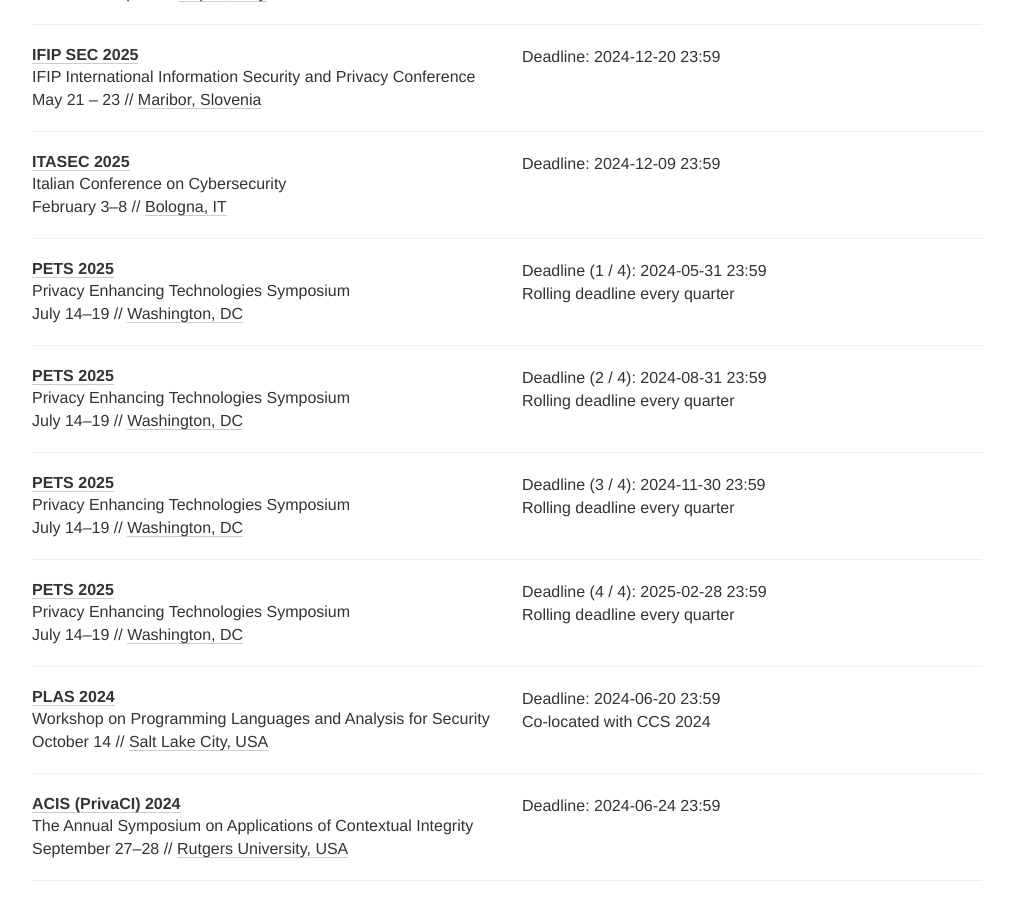
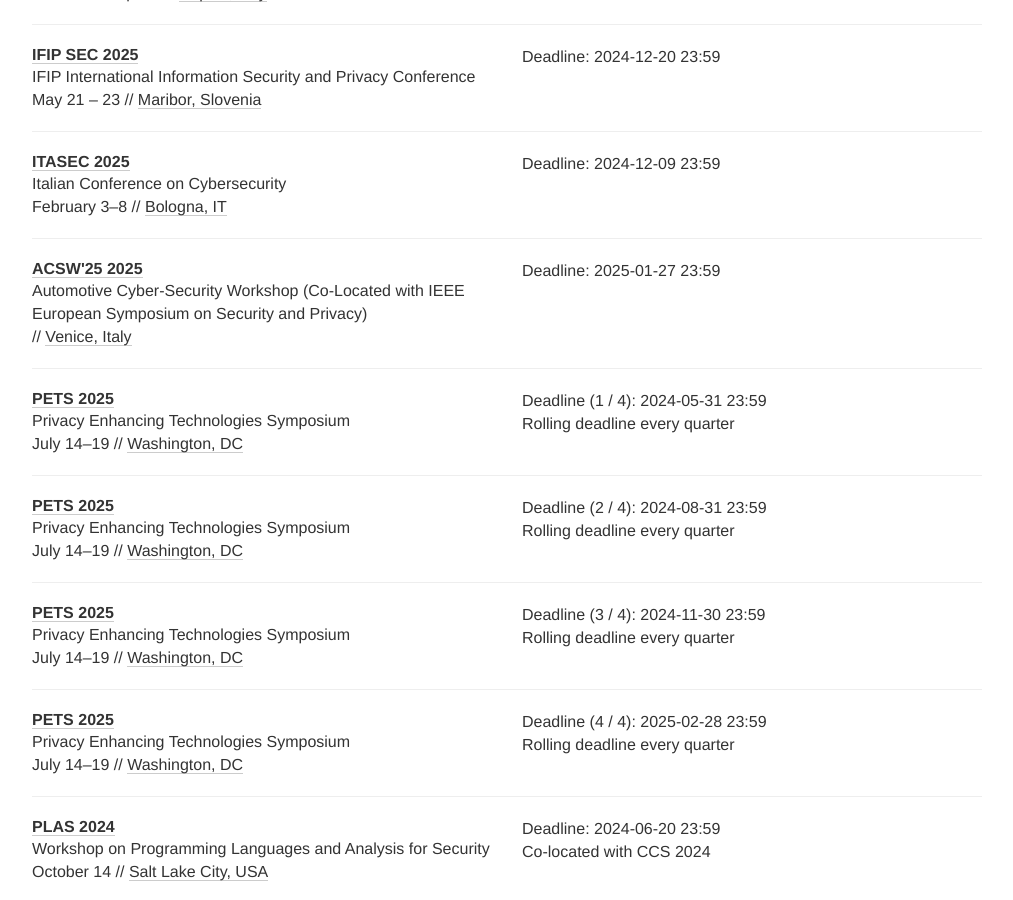
Before and after one commit to sec-deadlines/sec-deadlines.github.io, a Jekyll site: the page built from index.html, in a window 1280 px wide and 900 px high, scrolled down 4120 px. Shown: the whole window, without its empty margins (133-1146 px from the left). Built offline with Jekyll 4.4.1, drawn with Linux system fonts in a browser that asks for light colours; nearby versions of some CDN libraries; comment, search, counter and statistics services are not loaded.

Commit message:
Added ACSW'25

```diff
--- a/_data/conferences.yml
+++ b/_data/conferences.yml
@@ -246,6 +246,15 @@
   date: February 3-8
   place: Bologna, IT
   tags: [SEC, CONF]
+
+- name: ACSW'25
+  description: Automotive Cyber-Security Workshop (Co-Located with IEEE European Symposium on Security and Privacy)
+  year: 2025
+  link: https://acsw.unimore.it/
+  deadline: ["2025-01-27 23:59"]
+  place: Venice, Italy
+  tags: [SEC, PRIV, SHOP]
+
 
 # Privacy
 
```
